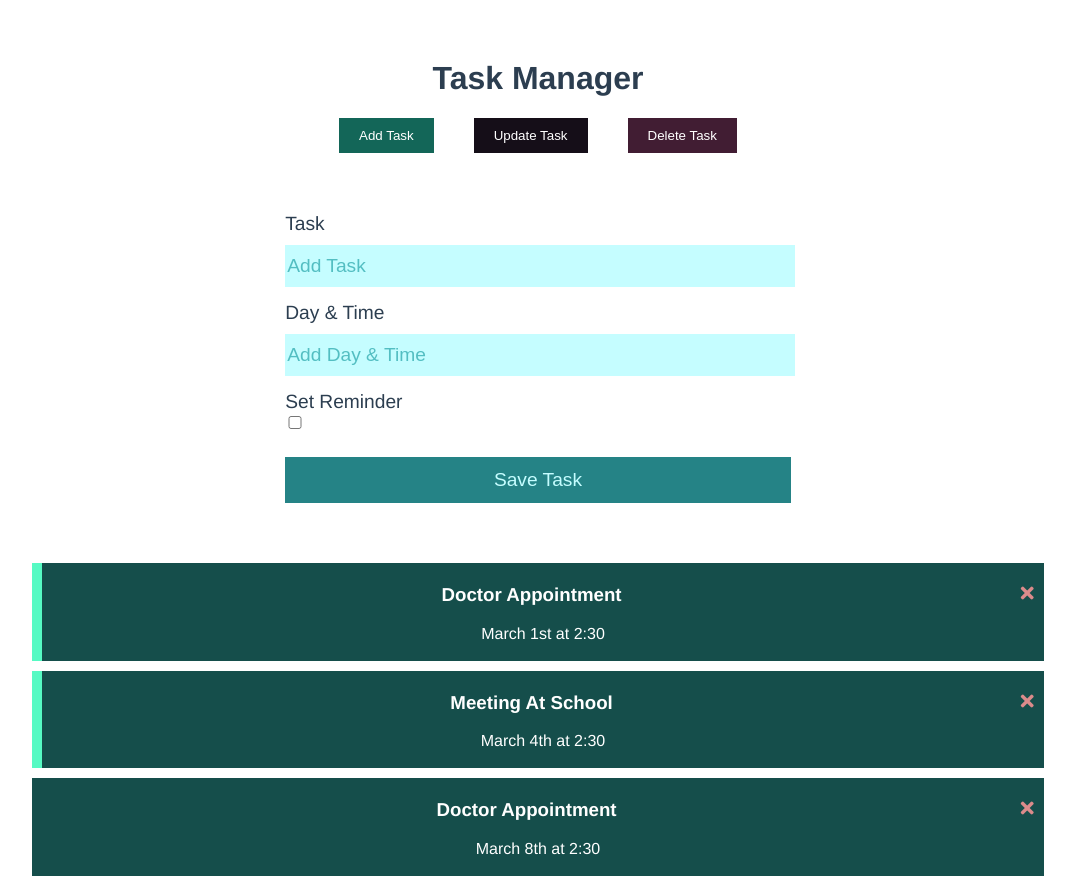
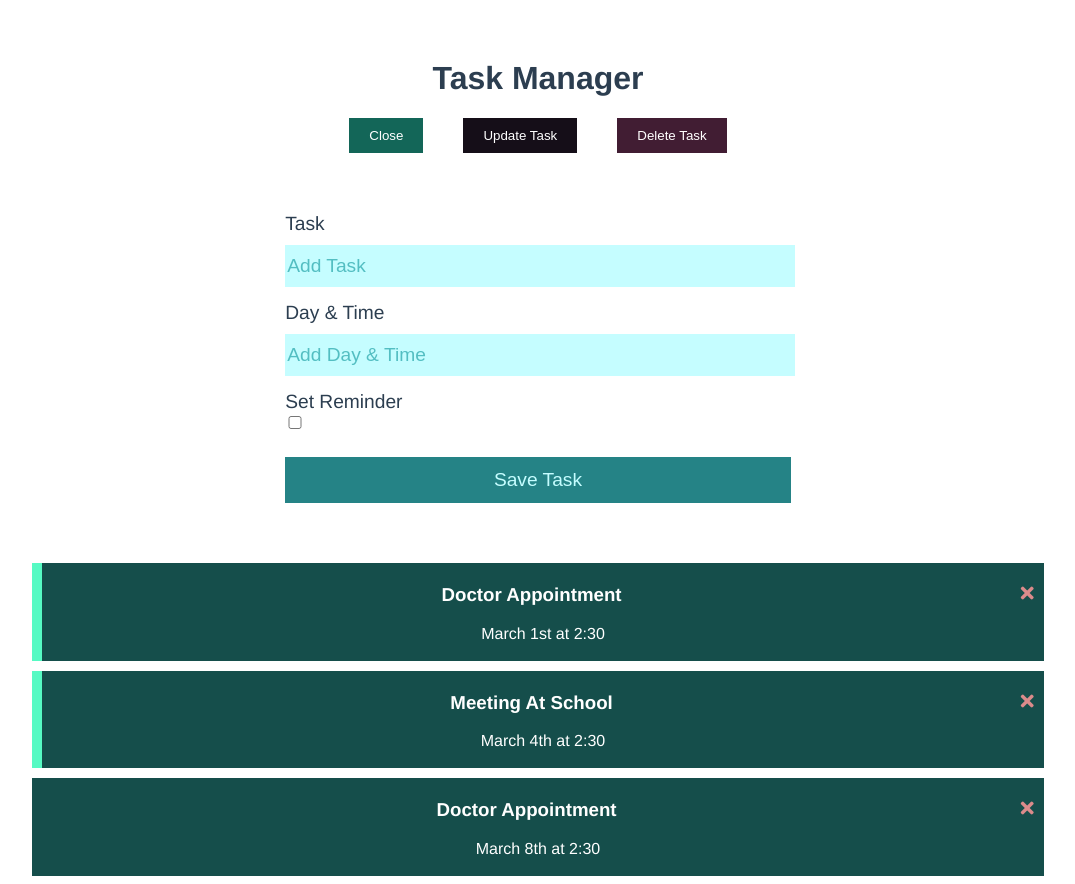
Before and after one commit to MdSamsuzzohaShayon/vuejs-basic, a Vue app: page / in a window 1280 px wide. Both pictures are taken after a click on the button "Add Task". Shown: the whole page, without its empty margins (102-1177 px from the left). Built offline with nearby package versions, Linux system fonts and the light colour scheme.

Commit message:
button text change add task or close

```diff
--- a/src/App.vue
+++ b/src/App.vue
@@ -2,8 +2,14 @@
   <div class="container">
     <!-- WE CAN SET DEFAULT PROPS VALUE  -->
     <!-- <Header /> -->
-    <Header title="Task Manager" />
-    <AddTask @add-task="addTask" />
+    <Header
+      @toggle-add-task="toggleAddTask"
+      :showAddTask="showAddTask"
+      title="Task Manager"
+    />
+    <div v-if="showAddTask">
+      <AddTask v-on:add-task="addTask" />
+    </div>
     <Tasks
       @toggle-reminder="toggleReminder"
       @delete-task="deleteTask"
@@ -29,9 +35,13 @@ export default {
   data() {
     return {
       tasks: [],
+      showAddTask: false,
     };
   },
   methods: {
+    toggleAddTask() {
+      this.showAddTask = !this.showAddTask;
+    },
     addTask(task) {
       this.tasks = [...this.tasks, task];
     },
--- a/src/components/AddTask.vue
+++ b/src/components/AddTask.vue
@@ -1,5 +1,5 @@
 <template>
-  <form @submit="onSubmit" class="add-form">
+  <form v-on:submit="onSubmit" class="add-form">
     <div class="form-control">
       <label>Task</label>
       <!-- https://v3.vuejs.org/api/directives.html#v-model -->
--- a/src/components/Button.vue
+++ b/src/components/Button.vue
@@ -18,6 +18,7 @@ export default {
   methods: {
     onClickEvent() {
       console.log("Click");
+      this.$emit("toggle-add-task");
     },
   },
 };
--- a/src/components/Header.vue
+++ b/src/components/Header.vue
@@ -4,7 +4,11 @@
     <!-- https://v3.vuejs.org/api/directives.html#v-on -->
     <!-- <button class="btn" @click="onClick()">Click</button> -->
     <div class="btn-list">
-      <Button text="Add Task" color="rgb(19, 102, 88)" />
+      <Button
+        @toggle-add-task="$emit('toggle-add-task')"
+        :text="showAddTask ? 'Close' : 'Add Task'"
+        color="rgb(19, 102, 88)"
+      />
       <Button text="Update Task" color="rgb(21, 14, 24)" />
       <Button text="Delete Task" color="rgb(65, 29, 51)" />
     </div>
@@ -23,6 +27,7 @@ export default {
       type: String,
       default: "Task Manager Default",
     },
+    showAddTask: Boolean,
   },
   components: {
     Button,
```
